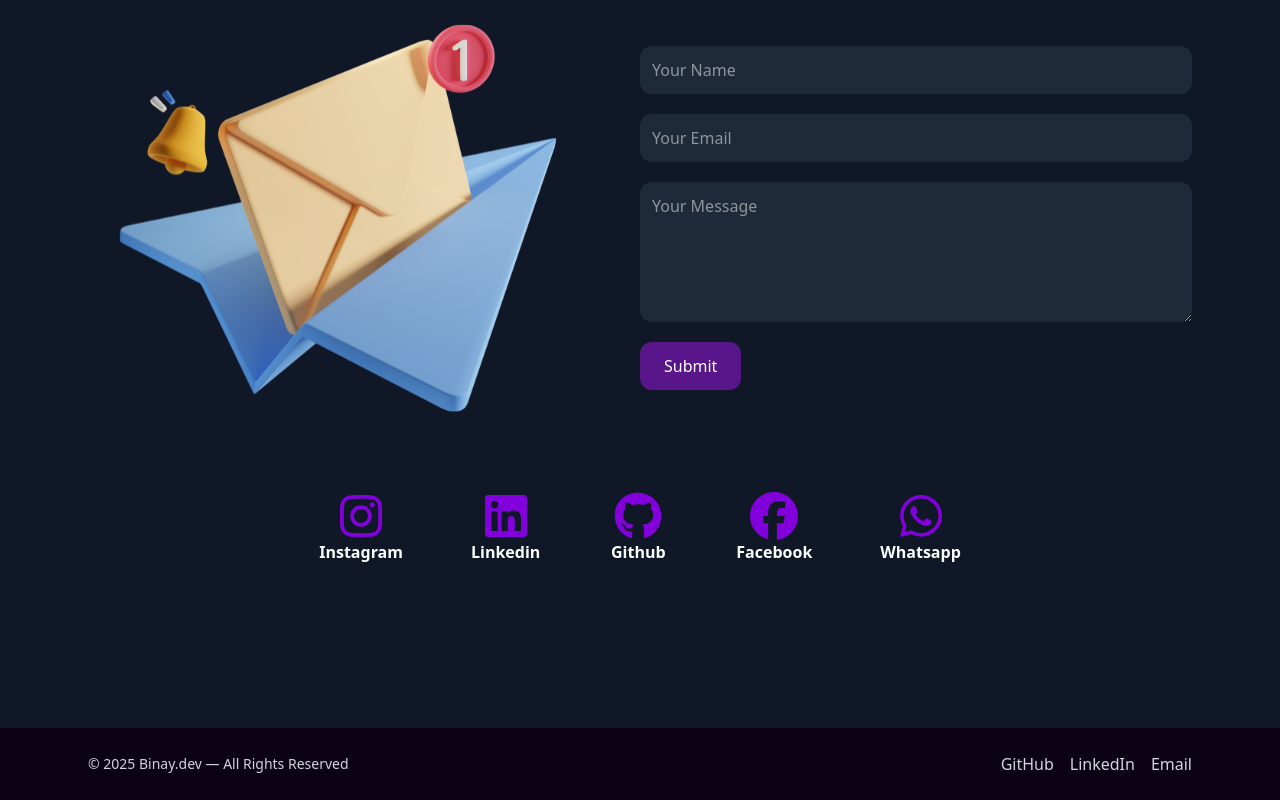
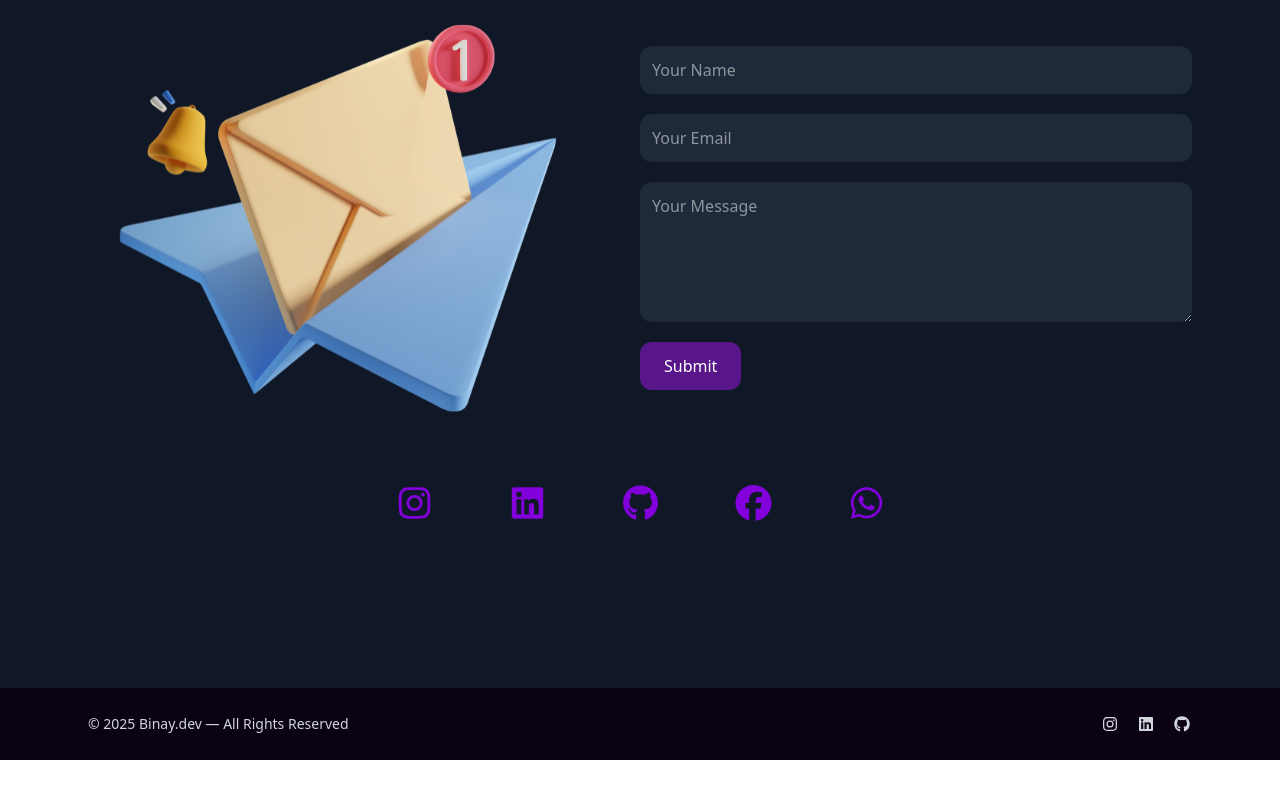
Before and after one commit to 481n4y4/binay.dev, a React (Vite) app: page / in a window 1280 px wide. Shown: the part 2867-3667 px from the top of the page. After the commit the page ends 3627 px from the top, so only its background shows below. Built offline with nearby package versions, Linux system fonts and the light colour scheme.

Commit message:
✅ fix(ui): fix footer

```diff
--- a/src/component/Contact.jsx
+++ b/src/component/Contact.jsx
@@ -48,61 +48,56 @@ function Contact() {
           </button>
         </form>
       </div>
-      <div className="flex justify-center flex-wrap gap-15 mt-5">
+      <div className="flex justify-center flex-wrap md:gap-15 mt-3">
         <div className="text-center p-1">
           <a
             href="https://www.instagram.com/abinaya_4o4?igsh=MWMwZzRqaTNtbjkxbw=="
             id="instagram"
             target="_blank"
-            className="text-purple-700 text-5xl"
+            className="text-purple-700 md:text-4xl"
           >
             <FontAwesomeIcon icon={faInstagram}/>
           </a>
-          <h3 className="font-bold">Instagram</h3>
         </div>
         <div className="text-center p-1">
           <a
             href="https://www.linkedin.com/in/kheira-abinaya-677ba2286"
             id="linkedin"
             target="_blank"
-            className="text-purple-700 text-5xl"
+            className="text-purple-700 md:text-4xl"
           >
             <FontAwesomeIcon icon={faLinkedin}/>
           </a>
-          <h3 className="font-bold">Linkedin</h3>
         </div>
         <div className="text-center p-1">
           <a
             href="https://github.com/481n4y4"
             id="github"
             target="_blank"
-            className="text-purple-700 text-5xl"
+            className="text-purple-700 md:text-4xl"
           >
             <FontAwesomeIcon icon={faGithub}/>
           </a>
-          <h3 className="font-bold">Github</h3>
         </div>
         <div className="text-center p-1">
           <a
             href="https://www.facebook.com/kheira.abinaya?mibextid=ZbWKwL"
             id="Facebook"
             target="_blank"
-            className="text-purple-700 text-5xl"
+            className="text-purple-700 md:text-4xl"
           >
             <FontAwesomeIcon icon={faFacebook}/>
           </a>
-          <h3 className="font-bold">Facebook</h3>
         </div>
         <div className="text-center p-1">
           <a
             href="https://wa.me/6285179902663"
             id="Whatsapp"
             target="_blank"
-            className="text-purple-700 text-5xl"
+            className="text-purple-700 md:text-4xl"
           >
             <FontAwesomeIcon icon={faWhatsapp}/>
           </a>
-          <h3 className="font-bold">Whatsapp</h3>
         </div>
       </div>
     </section>
--- a/src/component/Footer.jsx
+++ b/src/component/Footer.jsx
@@ -1,36 +1,36 @@
+import { FontAwesomeIcon } from "@fortawesome/react-fontawesome";
+import {
+  faInstagram,
+  faLinkedin,
+  faGithub,
+} from "@fortawesome/free-brands-svg-icons";
+
 function Footer() {
   return (
     <footer className="bg-[#0B0214] text-gray-300 py-6 mt-20">
-      <div className="max-w-6xl mx-auto px-6 flex flex-col md:flex-row justify-between items-center gap-4">
-
+      <div className="max-w-6xl mx-auto px-6 text-center md:flex md:justify-between md:items-center md:text-left gap-4">
         {/* Copyright */}
         <p className="text-sm">
           © {new Date().getFullYear()} Binay.dev — All Rights Reserved
         </p>
 
-        {/* Sosial Media */}
-        <div className="flex gap-4">
+        <div className="flex space-x-4 mt-3 md:mt-0 justify-center">
           <a
-            href="https://github.com/username"
+            href="https://www.instagram.com/abinaya_4o4?igsh=MWMwZzRqaTNtbjkxbw=="
+            id="instagram"
             target="_blank"
-            rel="noopener noreferrer"
-            className="hover:text-white transition"
           >
-            GitHub
+            <FontAwesomeIcon icon={faInstagram} />
           </a>
           <a
-            href="https://linkedin.com/in/username"
+            href="https://www.linkedin.com/in/kheira-abinaya-677ba2286"
+            id="linkedin"
             target="_blank"
-            rel="noopener noreferrer"
-            className="hover:text-white transition"
           >
-            LinkedIn
+            <FontAwesomeIcon icon={faLinkedin} />
           </a>
-          <a
-            href="mailto:youremail@gmail.com"
-            className="hover:text-white transition"
-          >
-            Email
+          <a href="https://github.com/481n4y4" id="github" target="_blank">
+            <FontAwesomeIcon icon={faGithub} />
           </a>
         </div>
       </div>
```
